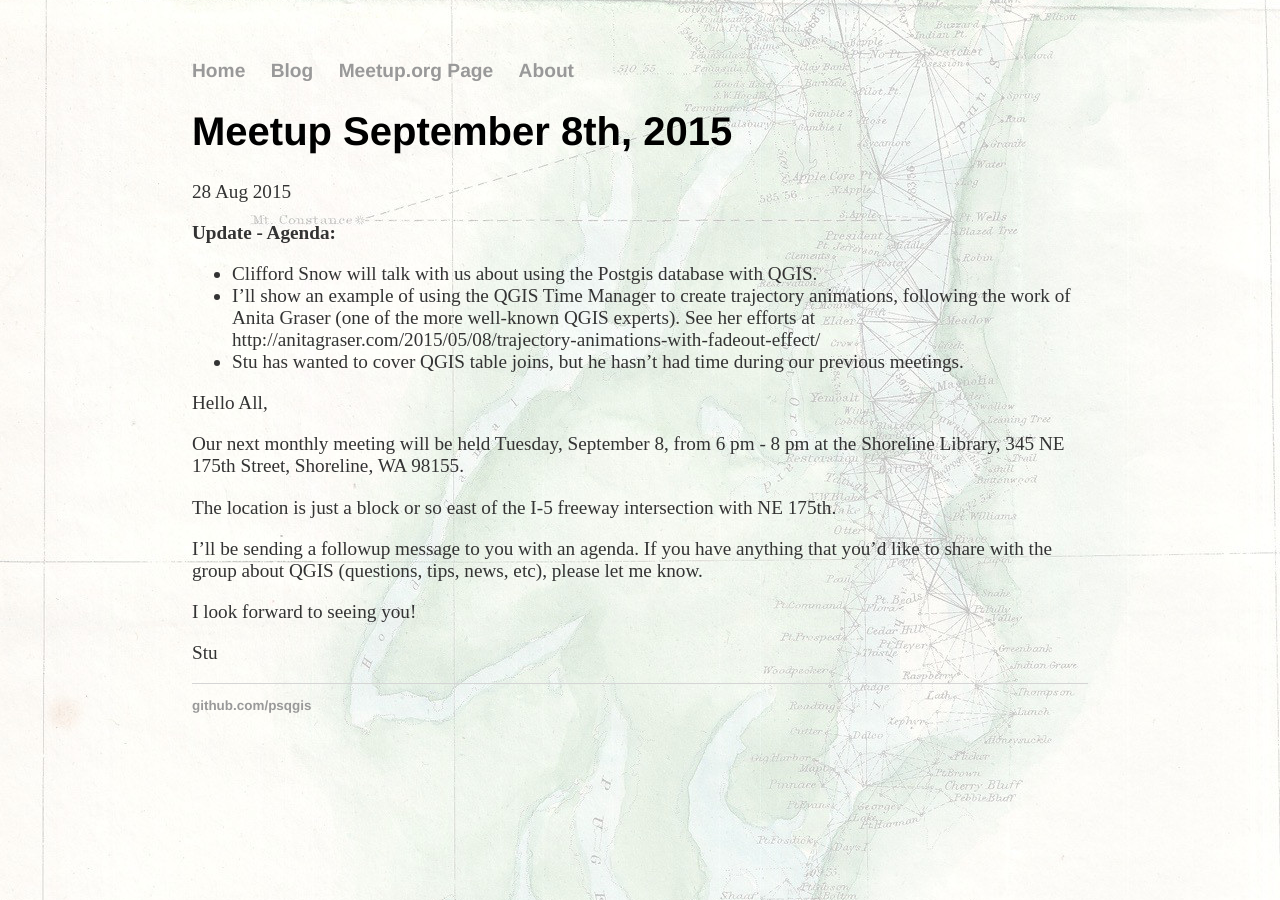
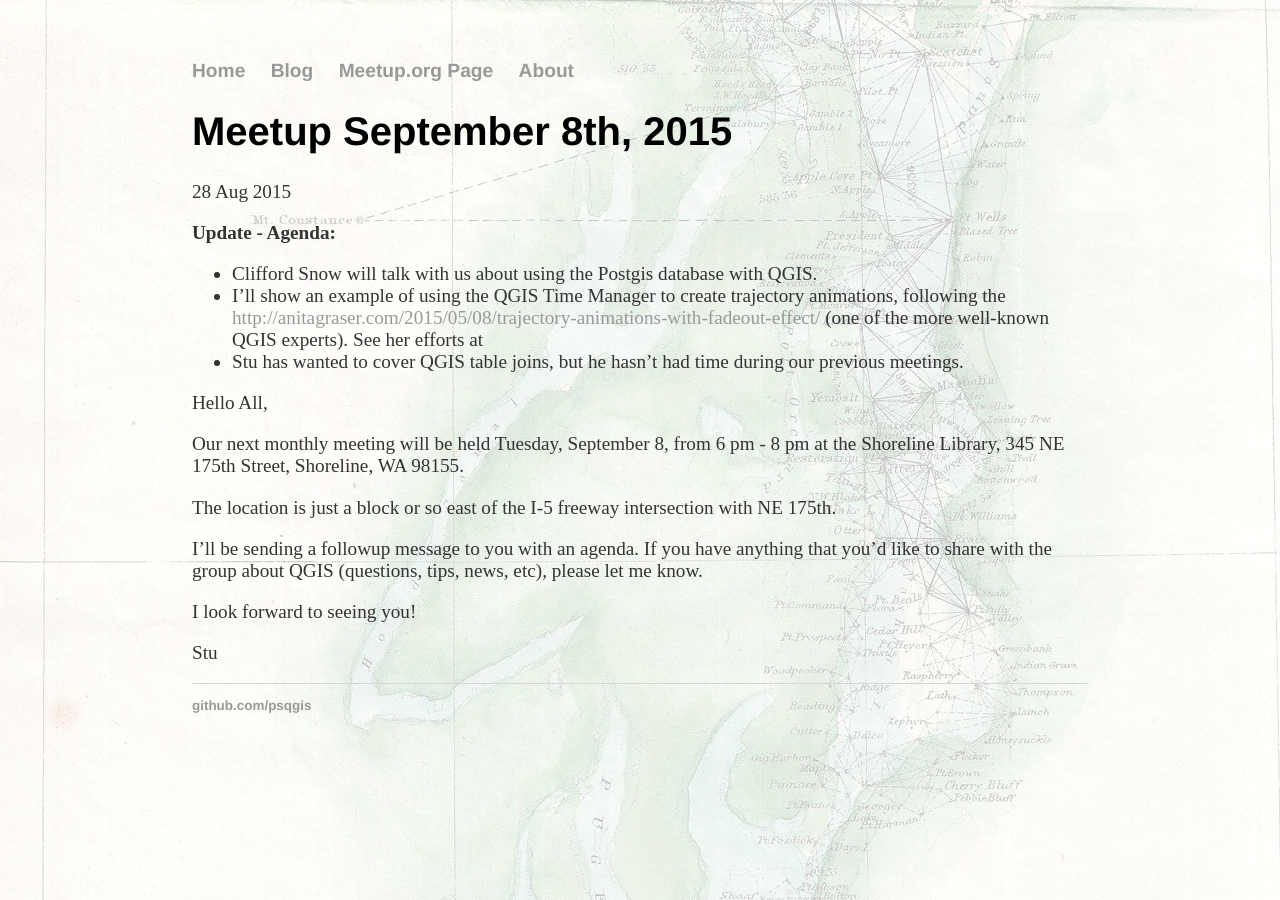
Before and after one commit to psqgis/psqgis.github.io, a Jekyll site: the page built from _posts/2015-08-28-Meetup-Sept-8th.md, in a window 1280 px wide. Built offline with Jekyll 4.4.1, drawn with Linux system fonts in a browser that asks for light colours.

Commit message:
create hot link

```diff
--- a/_posts/2015-08-28-Meetup-Sept-8th.md
+++ b/_posts/2015-08-28-Meetup-Sept-8th.md
@@ -8,7 +8,7 @@
 __Update - Agenda:__
 
 * Clifford Snow will talk with us about using the Postgis database with QGIS.
-* I'll show an example of using the QGIS Time Manager to create trajectory animations, following the work of Anita Graser (one of the more well-known QGIS experts).  See her efforts at http://anitagraser.com/2015/05/08/trajectory-animations-with-fadeout-effect/
+* I'll show an example of using the QGIS Time Manager to create trajectory animations, following the [http://anitagraser.com/2015/05/08/trajectory-animations-with-fadeout-effect/](work of Anita Graser) (one of the more well-known QGIS experts).  See her efforts at
 * Stu has wanted to cover QGIS table joins, but he hasn't had time during our previous meetings.
 
 
```
